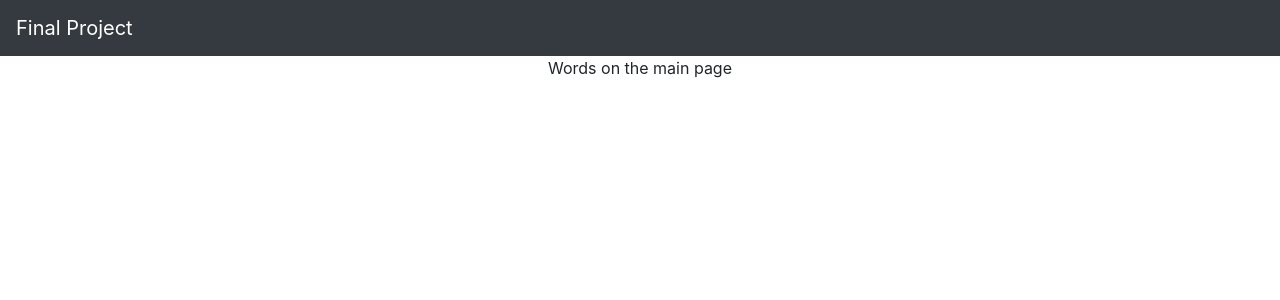
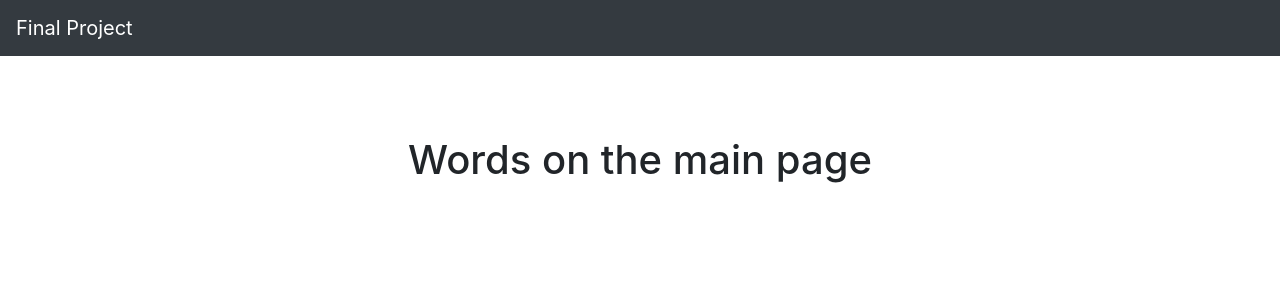
Before and after one commit to the-winning-team-for-this-project/frontend, a React (Create React App) app: page / in a window 1280 px wide. Shown: the top 300 px of the page. Built offline with nearby package versions, Linux system fonts and the light colour scheme.

Commit message:
navbar padding fixed

```diff
--- a/src/App.css
+++ b/src/App.css
@@ -36,3 +36,7 @@
     transform: rotate(360deg);
   }
 }
+
+.navbar {
+  margin-bottom: 5rem;
+}
--- a/src/components/Main.jsx
+++ b/src/components/Main.jsx
@@ -8,7 +8,7 @@ const Main = () => {
         <>
         <Nav />
         <Container>
-        <p>Words on the main page</p>
+        <h1>Words on the main page</h1>
         </Container>
         </>
     )
--- a/src/components/Navbar.jsx
+++ b/src/components/Navbar.jsx
@@ -4,7 +4,7 @@ import Navbar from 'react-bootstrap/Navbar'
 const Nav = () => {
     return (
         <>
-            <Navbar bg="dark" variant="dark">
+            <Navbar className="navbar" bg="dark" variant="dark">
             <Navbar.Brand>Final Project</Navbar.Brand>
             </Navbar>
         </>
```
